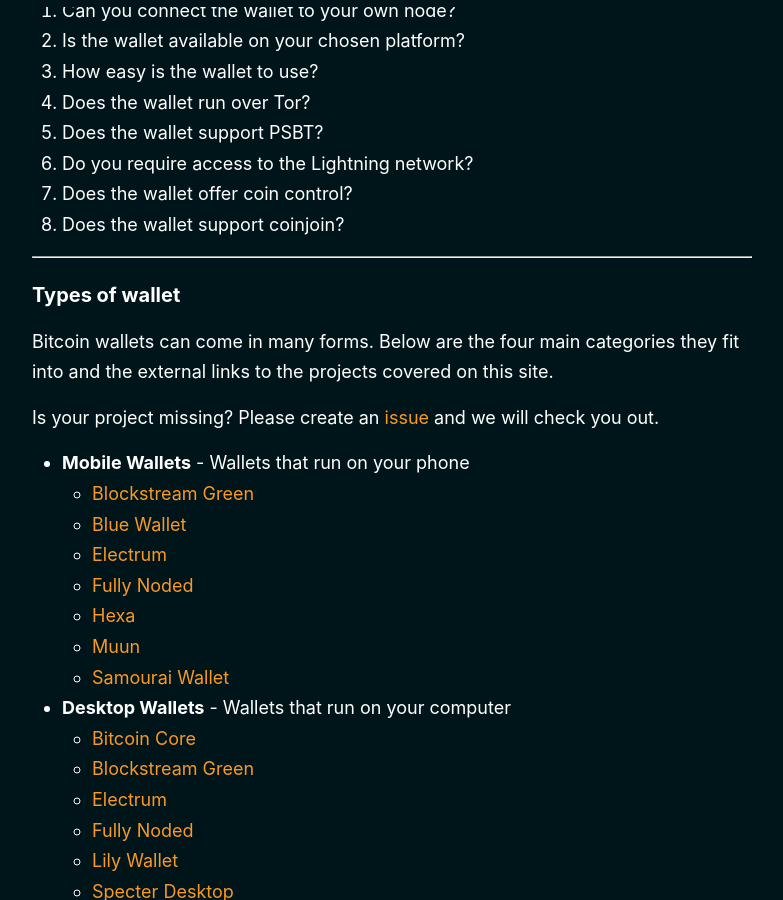
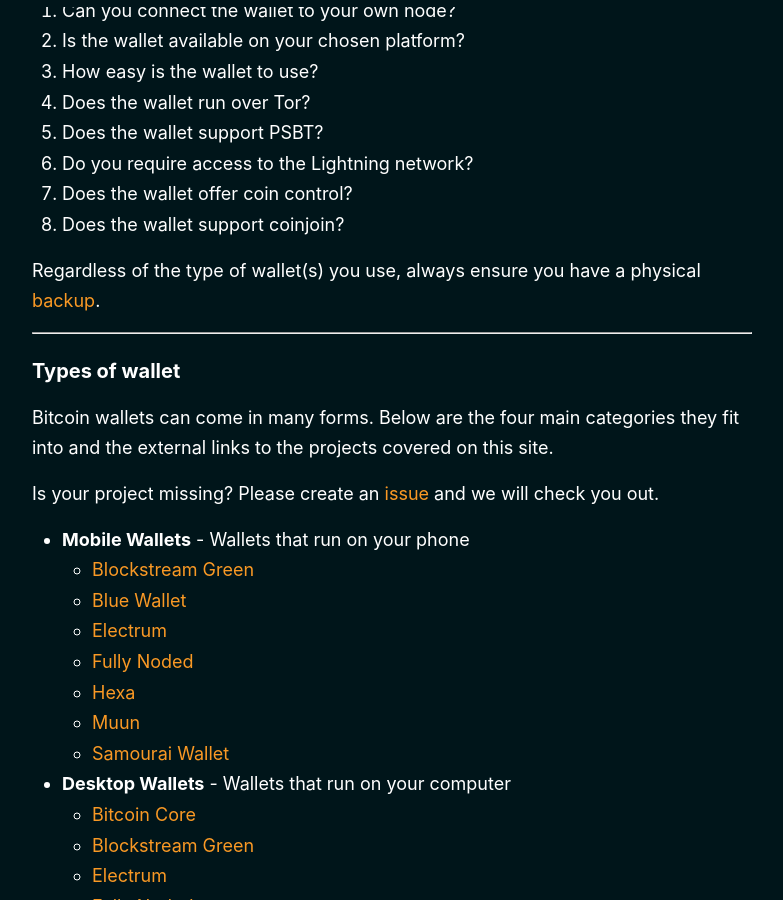
Before and after one commit to BitcoinQnA/bitcoin-wallet-guide, a Jekyll site: the page built from _pages/home.md, in a window 1280 px wide and 900 px high, scrolled down 1109 px. Shown: the whole window, without its empty margins (248-1031 px from the left). Built offline with Jekyll 4.4.1, drawn with Linux system fonts in a browser that asks for light colours.

Commit message:
Update home.md

```diff
--- a/_pages/home.md
+++ b/_pages/home.md
@@ -32,6 +32,8 @@ When choosing which type of wallet you want to use, there are a few things you s
   6. Do you require access to the Lightning network?
   7. Does the wallet offer coin control?
   8. Does the wallet support coinjoin?
+
+Regardless of the type of wallet(s) you use, always ensure you have a physical [backup](https://jlopp.github.io/metal-bitcoin-storage-reviews/).
 
 ***
 
```
